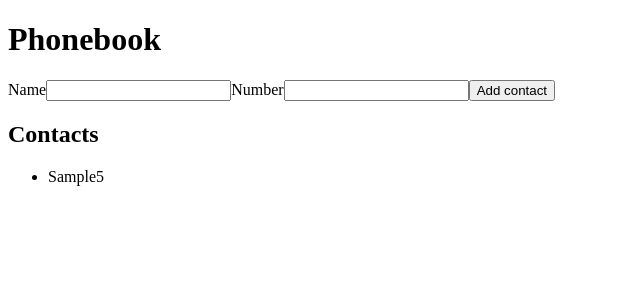
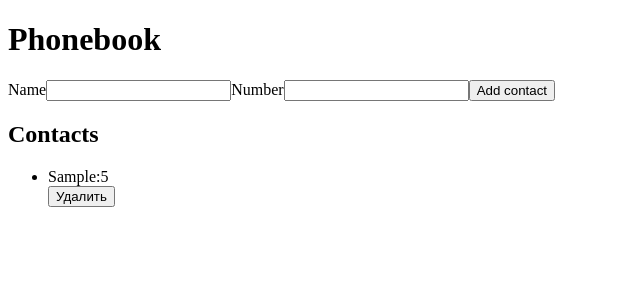
Before and after one commit to Shapoval-Sergey/goit-react-hw-02-phonebook, a React (Create React App) app: page / in a window 1280 px wide. Both pictures are taken after typing "Sample", "5" into the empty fields and a click on the button "Add contact". Shown: the top 300 px of the page, without its empty margins (0-640 px from the left). Built offline with nearby package versions, Linux system fonts and the light colour scheme.

Commit message:
Add component filter contacts and function remove contact

```diff
--- a/src/components/App.js
+++ b/src/components/App.js
@@ -3,6 +3,7 @@ import { v4 as uuidv4 } from "uuid";
 
 import ContactForm from "./ContactForm/ContactForm";
 import ContactList from "./ContactList/ContactList";
+import Filter from "./Filter/Filter";
 
 export default class App extends Component {
   state = {
@@ -24,16 +25,42 @@ export default class App extends Component {
     });
   };
 
+  removeContact = (contactId) => {
+    this.setState((prevState) => {
+      return {
+        contacts: prevState.contacts.filter(({ id }) => id !== contactId),
+      };
+    });
+  };
+
+  changeFilter = (filter) => {
+    this.setState({ filter });
+  };
+
+  getVisibleContacts = () => {
+    const { contacts, filter } = this.state;
+    return contacts.filter((contact) =>
+      contact.name.toLowerCase().includes(filter.toLowerCase())
+    );
+  };
+
   render() {
+    const { filter } = this.state;
+    const visibleContacts = this.getVisibleContacts();
     return (
       <div>
         <h1>Phonebook</h1>
         <ContactForm onAddContact={this.addContact} />
 
         <h2>Contacts</h2>
-        {/* <Filter /> */}
+        {visibleContacts.length > 1 && (
+          <Filter value={filter} onChangeFilter={this.changeFilter} />
+        )}
 
-        <ContactList contacts={this.state.contacts} />
+        <ContactList
+          contacts={visibleContacts}
+          onRemoveContact={this.removeContact}
+        />
       </div>
     );
   }
--- a/src/components/ContactList/ContactList.js
+++ b/src/components/ContactList/ContactList.js
@@ -2,14 +2,14 @@ import React from "react";
 
 import ContactListItem from "../ContactListItem/ContactListItem";
 
-const ContactList = ({ contacts }) => (
+const ContactList = ({ contacts, onRemoveContact }) => (
   <ul className="TaskList">
     {contacts.map(({ id, name, number }) => (
       <ContactListItem
         key={id}
         name={name}
         number={number}
-        // onRemove={() => onRemoveTask(id)}
+        onRemove={() => onRemoveContact(id)}
         // onUpdate={() => onUpdateTask(id)}
       />
     ))}
--- a/src/components/ContactListItem/ContactListItem.js
+++ b/src/components/ContactListItem/ContactListItem.js
@@ -1,10 +1,16 @@
 import React from "react";
 
-const ContactListItem = ({ name, id, number }) => {
+const ContactListItem = ({ name, id, number, onRemove }) => {
   return (
     <li key={id}>
-      <span>{name}</span>
+      <span>{name}:</span>
       <span>{number}</span>
+
+      <section className="TaskList-actions">
+        <button type="button" className="TaskList-button" onClick={onRemove}>
+          Удалить
+        </button>
+      </section>
     </li>
   );
 };
--- a/src/components/Filter/Filter.js
+++ b/src/components/Filter/Filter.js
@@ -1 +1,16 @@
 import React from "react";
+
+const Filter = ({ value, onChangeFilter }) => {
+  return (
+    <div>
+      <input
+        type="text"
+        className="TaskEditor-input"
+        value={value}
+        onChange={(e) => onChangeFilter(e.target.value)}
+      />
+    </div>
+  );
+};
+
+export default Filter;
```
